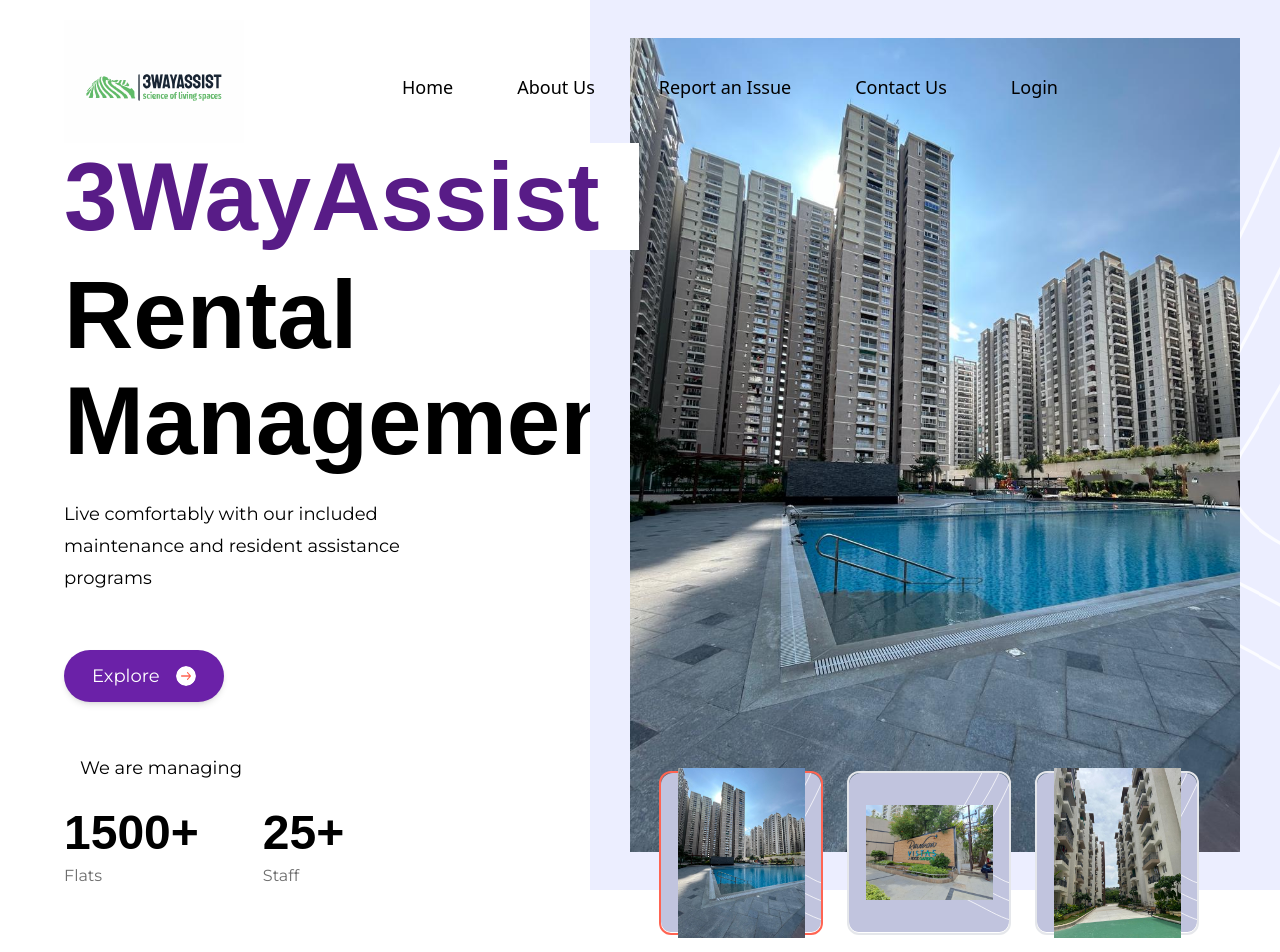
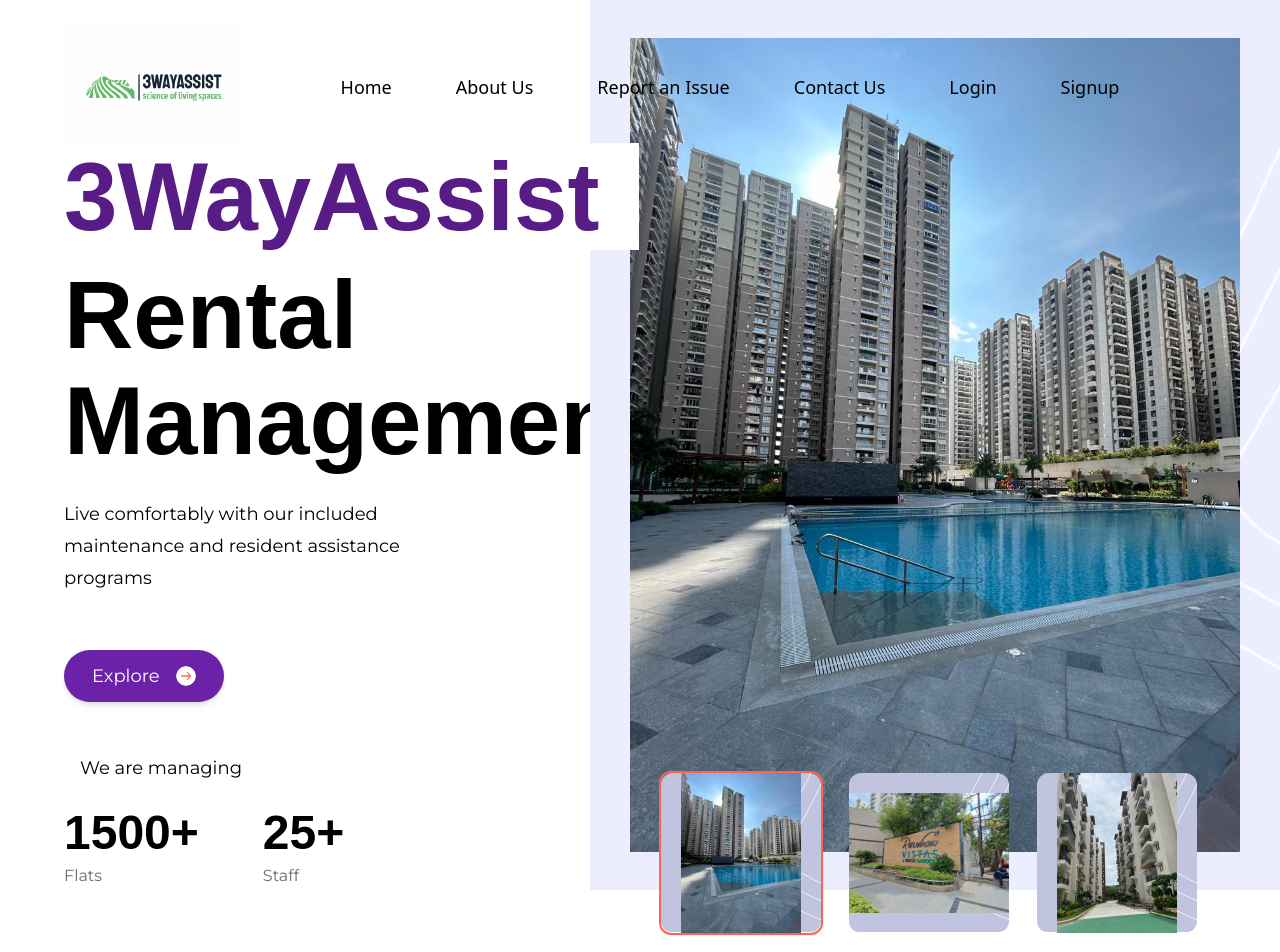
Before and after one commit to Shanthan-datta/Rental-Management-Website, a React (Vite) app: page / in a window 1280 px wide. Shown: the top 952 px of the page. Built offline with nearby package versions, Linux system fonts and the light colour scheme; a web font is replaced by a local one.

Commit message:
Co-authored-by: ravipatrayadi <ravipatrayadi@users.noreply.github.com>

```diff
--- a/src/components/Login.jsx
+++ b/src/components/Login.jsx
@@ -1,8 +1,13 @@
 import React from 'react'
+import { useNavigate } from 'react-router-dom'
 
 
+function Login  () {
+  const nagivate = useNavigate()
+  const goToSignUP = () => {
+    nagivate('/signUp')
+}
 
-function Login() {
   return (
 
 
@@ -22,7 +27,7 @@ function Login() {
             <button className='w-full py-3 mt-8 bg-purple-900 hover:bg-purple-600 relative text-white rounded-md'>Sign In</button>
             <p className='flex items-center mt-2'><input className='mr-2' type="checkbox"  />Remember Me</p>
             <p className='text-center mt-8'>Not a member?
-              <button className='w-20 h-8 mx-2 bg-purple-900 hover:bg-purple-600 relative text-white rounded-md '>Sign up</button>
+              <button className='w-20 h-8 mx-2 bg-purple-900 hover:bg-purple-600 relative text-white rounded-md ' onClick={()=> goToSignUP()}>Sign up</button>
               now
               </p>
         </form>
--- a/src/components/ShoeCard.jsx
+++ b/src/components/ShoeCard.jsx
@@ -1,31 +1,63 @@
 
 
-const ShoeCard = ({imgURL,changeBigShoeImage,bigShoeImg}) =>
-    {
+// const ShoeCard = ({imgURL,changeBigShoeImage,bigShoeImg}) =>
+//     {
+//         const handleClick = () => {
+//             if(bigShoeImg !== imgURL.bigShoe){
+//                 changeBigShoeImage(imgURL.bigShoe)
+//             }
+//         }
+//   return (
+//     <div className={`border-2 rounded-xl
+//     ${bigShoeImg===imgURL.bigShoe ? 'border-coral-red' : 'boder-transparent'}
+//     cursor-pointer max-sm:flex-1`}
+//     onClick={handleClick}
+//     >
+//         <div className="flex justify-center items-center
+//         bg-card bg-center bg-cover sm:w-40 sm:h-40
+//         rounded-xl max-sm:p-4">
+//             <img src={imgURL.thumbnail}
+
+//             alt="shoe collection"
+//             className="object-contain "
+//             />
+//         </div>
+//     </div>
+//   )
+// }
+
+// export default ShoeCard
+
+
+
+const ShoeCard = ({ imgURL, changeBigShoeImage, bigShoeImg }) => {
     const handleClick = () => {
-            if(bigShoeImg !== imgURL.bigShoe){
-                changeBigShoeImage(imgURL.bigShoe)
+      if (bigShoeImg !== imgURL.bigShoe) {
+        changeBigShoeImage(imgURL.bigShoe);
       }
-        }
+    };
+
     return (
-    <div className={`border-2 rounded-xl
-    ${bigShoeImg===imgURL.bigShoe ? 'border-coral-red' : 'boder-transparent'}
-    cursor-pointer max-sm:flex-1`}
+      <div
+        className={`border-2 rounded-xl ${
+          bigShoeImg === imgURL.bigShoe ? 'border-coral-red' : 'border-transparent'
+        } cursor-pointer max-sm:flex-1`}
         onClick={handleClick}
       >
-        <div className="flex justify-center items-center
-        bg-card bg-center bg-cover sm:w-40 sm:h-40
-        rounded-xl max-sm:p-4">
-            <img src={imgURL.thumbnail}
-
+        <div
+          className="flex justify-center items-center bg-card bg-center bg-cover
+          sm:w-40 sm:h-40 w-24 h-24 rounded-xl max-sm:p-4"
+        >
+          <img
+            src={imgURL.thumbnail}
             alt="shoe collection"
             width={127}
             height={103}
-            className="object-contain"
+            className="object-contain w-full h-full"
           />
         </div>
       </div>
-  )
-}
+    );
+  };
 
-export default ShoeCard
+  export default ShoeCard;
--- a/src/constants/index.js
+++ b/src/constants/index.js
@@ -7,6 +7,7 @@ export const navLinks = [
     { href: "Ticket", label: "Report an Issue" },
     { href: "#contact-us", label: "Contact Us" },
     { href: "Login", label: "Login" },
+    { href: "signUp", label: "Signup"}
 ];
 
 export const shoes = [
--- a/src/sections/Hero.jsx
+++ b/src/sections/Hero.jsx
@@ -4,7 +4,7 @@ import { arrowRight } from "../assets/icons"
 import {shoes, statistics } from "../constants"
 import {bigShoe1} from "../assets/images"
 import ShoeCard from "../components/ShoeCard"
-// fuck it sgwgweg
+
 const Hero = () => {
   const [bigShoeImg, setbigShoeImg] = useState(bigShoe1)
   return (
@@ -60,22 +60,17 @@ const Hero = () => {
     width={610}
     height={500}
     className="object-contain"
-          relative:z-10
-
-
-
   />
-        <div className="flex sm:gap gap-6 absolute -bottom-[5%]
+  <div className="flex sm:gap-6 gap-3 absolute -bottom-[5%]
       sm:left-[10%] max-sm:px-6">
     {shoes.map((shoe) => (
       <div key={shoe}>
         <ShoeCard
-
           imgURL={shoe}
           changeBigShoeImage={(shoe) => setbigShoeImg(shoe)}
           bigShoeImg={bigShoeImg}
+          imgClass="w-24 h-24 object-contain"
         />
-
       </div>
     ))}
   </div>
```
Lines whose indentation alone changed are shown as unchanged.
